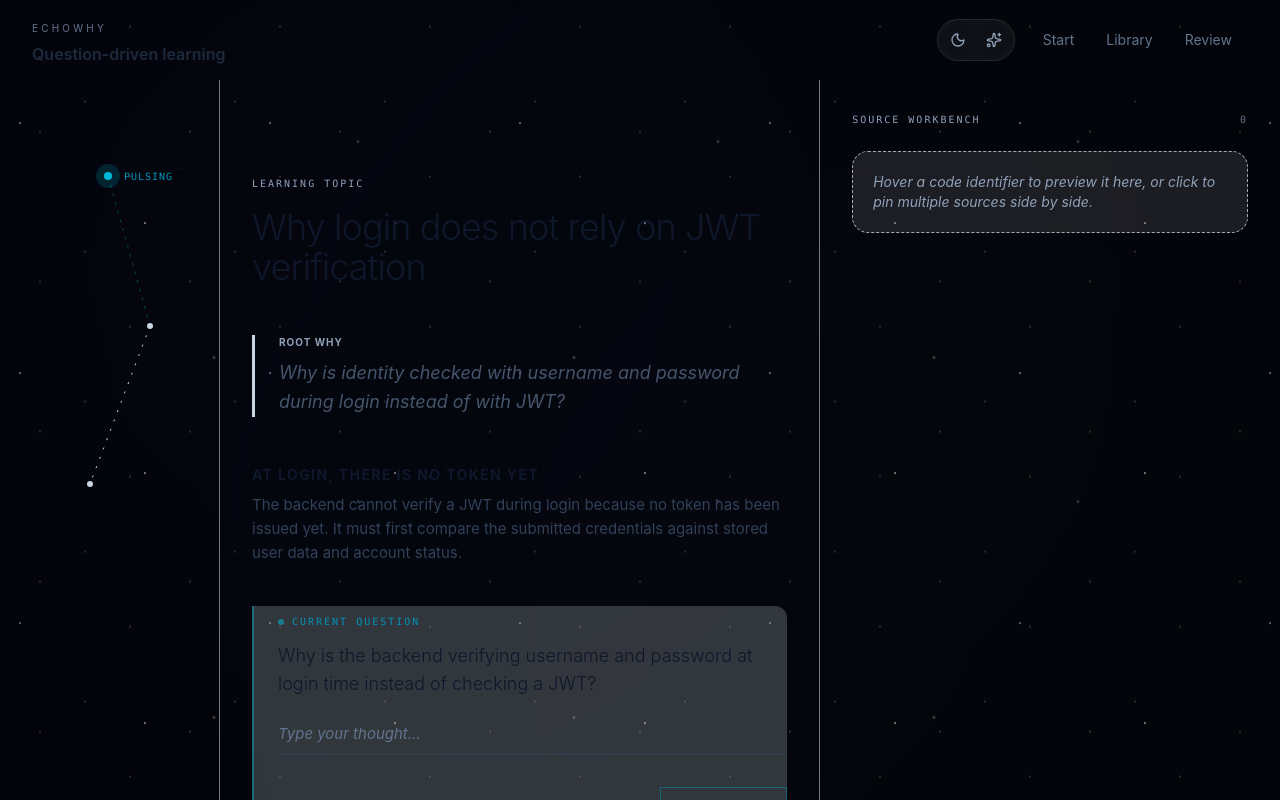
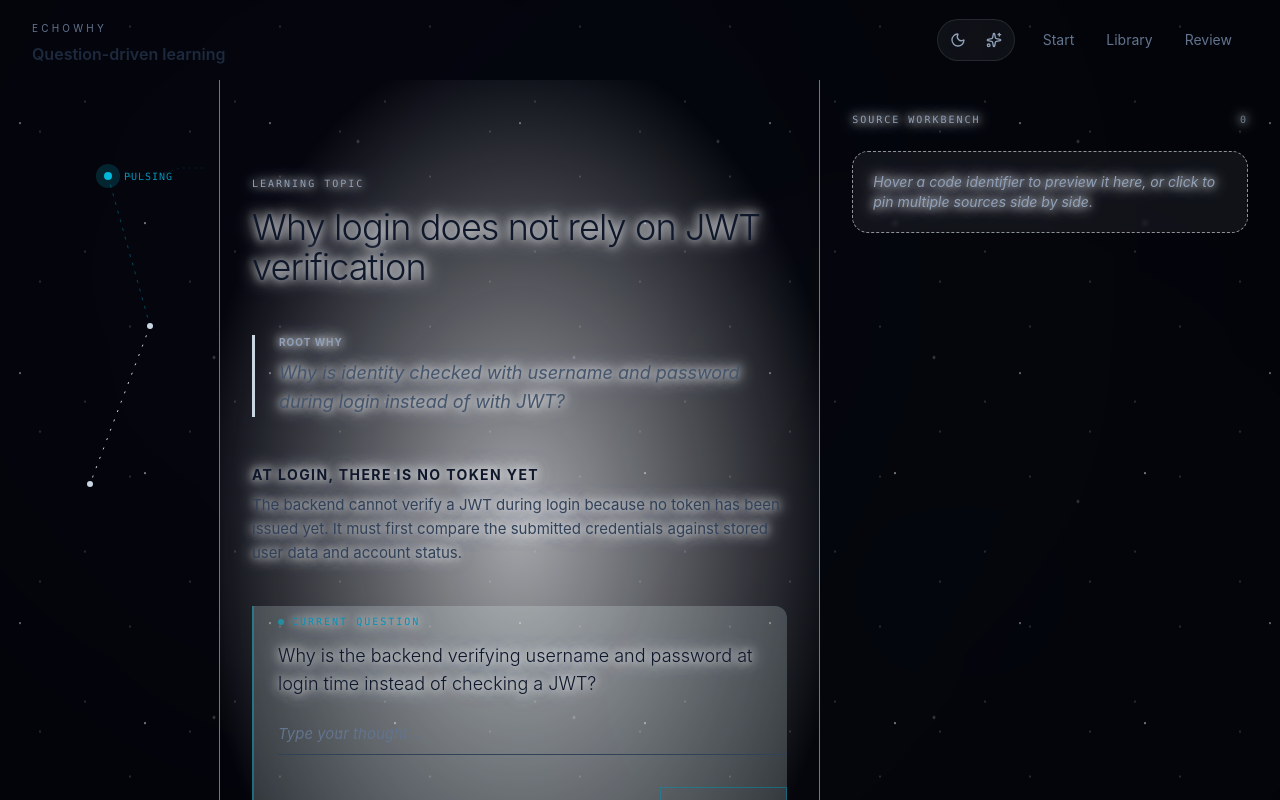
Before and after one commit to Lin-CcC/Echowhy, a React (Vite) app: page / in a window 1280 px wide. Both pictures are taken after typing "Sample" into the empty fields and a click on the button 896 px from the left and 396 px from the top of the page. Built offline with nearby package versions, Linux system fonts and the light colour scheme.

Commit message:
白天模式的夜读保护

```diff
--- a/src/features/learning-panel/components/learning-panel.tsx
+++ b/src/features/learning-panel/components/learning-panel.tsx
@@ -1,4 +1,4 @@
-import { useEffect } from "react";
+import { useEffect, type ReactNode } from "react";
 import { useForm } from "react-hook-form";
 import { zodResolver } from "@hookform/resolvers/zod";
 import { z } from "zod";
@@ -13,6 +13,13 @@ import type {
 const answerSchema = z.object({
   answer: z.string().trim().min(8, "Try answering in a complete thought."),
 });
+
+const readingProtectionClass =
+  "text-halo-light bg-[radial-gradient(ellipse_at_center,rgba(248,250,252,0.66)_0%,rgba(248,250,252,0.3)_42%,rgba(248,250,252,0)_78%)] dark:bg-transparent dark:text-halo-dark";
+
+function ReadingLine({ children }: { children: ReactNode }) {
+  return <span className="reading-line-shield">{children}</span>;
+}
 
 type AnswerValues = z.infer<typeof answerSchema>;
 
@@ -57,10 +64,10 @@ function AnchorToken({
       onMouseLeave={onClearPreviewReference}
       onClick={() => onPinSource(referenceId)}
       className={cn(
-        "inline-block rounded-sm border-b px-1 font-mono transition-all",
+        "text-halo-light dark:text-halo-dark inline-block rounded-sm border-b px-1 font-mono transition-all",
         isActive
           ? "border-cyan-500 bg-cyan-500/5 text-cyan-700 dark:border-cyan-400 dark:bg-cyan-400/8 dark:text-cyan-300"
-          : "border-dashed border-cyan-500/60 text-cyan-700 hover:bg-cyan-500/8 hover:border-solid dark:text-cyan-400",
+          : "border-dashed border-cyan-500/60 text-cyan-700 hover:border-solid hover:bg-cyan-500/8 dark:text-cyan-400",
       )}
     >
       {children}
@@ -79,14 +86,17 @@ function renderBlockContent(
     case "exp-login-first-proof":
       return (
         <p className="mb-8">
-          The backend cannot verify a JWT during login because no token has been
-          issued yet. It must first compare the submitted credentials against
-          stored user data and account status.
+          <ReadingLine>
+            The backend cannot verify a JWT during login because no token has
+            been issued yet. It must first compare the submitted credentials
+            against stored user data and account status.
+          </ReadingLine>
         </p>
       );
     case "exp-service-separation":
       return (
         <p className="mb-8">
+          <ReadingLine>
             The{" "}
             <AnchorToken
               referenceId="ref-auth-controller"
@@ -109,11 +119,13 @@ function renderBlockContent(
               AuthService
             </AnchorToken>
             . That keeps the transport layer thin and the business rule explicit.
+          </ReadingLine>
         </p>
       );
     case "exp-jwt-after-validation":
       return (
         <p className="mb-8">
+          <ReadingLine>
             Only after the backend decides the user is valid does{" "}
             <AnchorToken
               referenceId="ref-jwt-service"
@@ -126,10 +138,15 @@ function renderBlockContent(
             </AnchorToken>{" "}
             sign a token. Later protected requests can trust that token because
             the server itself created it after a successful login.
+          </ReadingLine>
         </p>
       );
     default:
-      return <p className="mb-8">{step.block.content}</p>;
+      return (
+        <p className="mb-8">
+          <ReadingLine>{step.block.content}</ReadingLine>
+        </p>
+      );
   }
 }
 
@@ -172,22 +189,22 @@ export function LearningPanel({
     Boolean(currentAnswerState);
 
   return (
-    <div className="mx-auto w-full max-w-3xl px-8 py-16 sm:py-24">
+    <div className={cn("mx-auto w-full max-w-3xl px-8 py-16 sm:py-24", readingProtectionClass)}>
       <div className="mb-12">
         <p className="mb-4 text-[10px] font-mono uppercase tracking-[0.2em] text-slate-400 dark:text-slate-500">
-          Learning Topic
+          <ReadingLine>Learning Topic</ReadingLine>
         </p>
         <h1 className="text-3xl font-light tracking-tight text-slate-900 dark:text-white/90 sm:text-4xl">
-          {title}
+          <ReadingLine>{title}</ReadingLine>
         </h1>
       </div>
 
       <div className="mb-12 border-l-[3px] border-slate-300 pl-6 dark:border-slate-700">
         <p className="mb-2 text-[10px] font-bold uppercase tracking-widest text-slate-400 dark:text-slate-600">
-          Root Why
+          <ReadingLine>Root Why</ReadingLine>
         </p>
         <p className="text-lg italic leading-relaxed text-slate-600 dark:text-slate-400">
-          {rootQuestion}
+          <ReadingLine>{rootQuestion}</ReadingLine>
         </p>
       </div>
 
@@ -207,11 +224,13 @@ export function LearningPanel({
                     className="group flex w-full items-center justify-between text-left"
                   >
                     <p className="text-sm italic text-slate-500 transition-colors group-hover:text-cyan-600 dark:text-slate-400 dark:group-hover:text-cyan-400">
+                      <ReadingLine>
                         <span className="font-bold not-italic">Q:</span>{" "}
                         {step.question.prompt}
+                      </ReadingLine>
                     </p>
                     <span className="text-xs text-slate-400">
-                      {isHistoryExpanded ? "−" : "+"}
+                      {isHistoryExpanded ? "-" : "+"}
                     </span>
                   </button>
 
@@ -222,15 +241,19 @@ export function LearningPanel({
                     )}
                   >
                     <p className="text-sm text-slate-600 dark:text-slate-300">
+                      <ReadingLine>
                         <span className="font-bold text-cyan-600 dark:text-cyan-500">Answer:</span>{" "}
                         {answerState.status === "skipped"
                           ? "Skipped for now."
                           : answerState.answer}
+                      </ReadingLine>
                     </p>
                     {answerState.feedback ? (
                       <p className="mt-2 text-sm text-slate-500 dark:text-slate-400">
+                        <ReadingLine>
                           <span className="font-bold text-cyan-600 dark:text-cyan-500">AI:</span>{" "}
                           {answerState.feedback.nextSuggestion}
+                        </ReadingLine>
                       </p>
                     ) : null}
                   </div>
@@ -239,7 +262,7 @@ export function LearningPanel({
 
               <div>
                 <h3 className="mb-2 text-sm font-bold uppercase tracking-widest text-slate-900 dark:text-slate-200">
-                  {step.block.title ?? `Step ${index + 1}`}
+                  <ReadingLine>{step.block.title ?? `Step ${index + 1}`}</ReadingLine>
                 </h3>
                 {renderBlockContent(
                   step,
@@ -253,11 +276,11 @@ export function LearningPanel({
               {isCurrent ? (
                 <div className="my-10 rounded-r-xl border-l-[2px] border-cyan-500/40 bg-cyan-50/20 py-2 pl-6 transition-all dark:bg-cyan-950/10">
                   <p className="mb-3 flex items-center gap-2 text-[10px] font-mono uppercase tracking-[0.2em] text-cyan-600 dark:text-cyan-500">
-                    <span className="h-1.5 w-1.5 rounded-full bg-cyan-500 animate-pulse" />
-                    Current Question
+                    <span className="h-1.5 w-1.5 animate-pulse rounded-full bg-cyan-500" />
+                    <ReadingLine>Current Question</ReadingLine>
                   </p>
                   <p className="mb-6 text-lg font-light text-slate-900 dark:text-white/90">
-                    {step.question.prompt}
+                    <ReadingLine>{step.question.prompt}</ReadingLine>
                   </p>
 
                   <form onSubmit={handleSubmit}>
@@ -302,12 +325,14 @@ export function LearningPanel({
         {finishedAllSteps ? (
           <div className="my-10 rounded-r-xl border-l-[2px] border-cyan-500/40 bg-cyan-50/20 py-2 pl-6 dark:bg-cyan-950/10">
             <p className="mb-3 flex items-center gap-2 text-[10px] font-mono uppercase tracking-[0.2em] text-cyan-600 dark:text-cyan-500">
-              <span className="h-1.5 w-1.5 rounded-full bg-cyan-500 animate-pulse" />
-              Current state
+              <span className="h-1.5 w-1.5 animate-pulse rounded-full bg-cyan-500" />
+              <ReadingLine>Current state</ReadingLine>
             </p>
             <p className="text-lg font-light text-slate-900 dark:text-white/90">
+              <ReadingLine>
                 This branch is grounded for now. The next step is to persist it
                 into Library and let Review reopen it later.
+              </ReadingLine>
             </p>
           </div>
         ) : null}
--- a/src/features/source-reference/components/source-reference-panel.tsx
+++ b/src/features/source-reference/components/source-reference-panel.tsx
@@ -54,7 +54,7 @@ export function SourceReferencePanel({
 
   return (
     <aside className="relative hidden h-full w-[min(32rem,36vw)] min-w-[24rem] shrink-0 overflow-y-auto border-l border-slate-200/50 bg-transparent p-8 scroll-smooth xl:block dark:border-slate-800/50">
-      <p className="mb-6 flex items-center justify-between text-[10px] font-mono uppercase tracking-[0.2em] text-slate-400 dark:text-slate-600">
+      <p className="text-halo-light dark:text-halo-dark mb-6 flex items-center justify-between text-[10px] font-mono uppercase tracking-[0.2em] text-slate-400 dark:text-slate-600">
         <span>Source Workbench</span>
         <span className="text-slate-400/70">{displayedReferences.length}</span>
       </p>
@@ -71,16 +71,27 @@ export function SourceReferencePanel({
                   itemRefs.current[reference.id] = element;
                 }}
                 className={cn(
-                  "rounded-2xl border p-4 transition-all duration-200",
+                  "relative isolate overflow-hidden rounded-2xl border bg-white/[0.025] p-4 backdrop-blur-[2px] transition-all duration-200 dark:bg-[#050814]/18",
                   kind === "preview"
-                    ? "border-cyan-200/50 bg-cyan-50/20 opacity-80 dark:border-cyan-800/30 dark:bg-cyan-950/12"
-                    : "border-slate-200/60 bg-white/20 dark:border-slate-800/60 dark:bg-slate-900/16",
+                    ? "border-cyan-200/42 opacity-90 shadow-[0_18px_52px_-42px_rgba(8,145,178,0.22)] dark:border-cyan-700/26"
+                    : "border-slate-200/46 shadow-[0_18px_60px_-48px_rgba(15,23,42,0.24)] dark:border-slate-700/38 dark:shadow-[0_18px_60px_-46px_rgba(0,0,0,0.62)]",
                 )}
               >
-                <div className="mb-4 flex items-start justify-between gap-3">
+                <div
+                  className={cn(
+                    "pointer-events-none absolute inset-0 z-0 rounded-2xl",
+                    kind === "preview"
+                      ? "bg-[radial-gradient(ellipse_at_35%_20%,rgba(236,254,255,0.38)_0%,rgba(236,254,255,0.16)_36%,rgba(236,254,255,0.035)_72%,transparent_100%)] dark:bg-[radial-gradient(ellipse_at_35%_20%,rgba(8,47,73,0.28)_0%,rgba(8,47,73,0.12)_42%,transparent_100%)]"
+                      : "bg-[radial-gradient(ellipse_at_35%_20%,rgba(248,250,252,0.5)_0%,rgba(248,250,252,0.18)_42%,rgba(248,250,252,0.04)_76%,transparent_100%)] dark:bg-[radial-gradient(ellipse_at_35%_20%,rgba(15,23,42,0.42)_0%,rgba(15,23,42,0.18)_44%,transparent_100%)]",
+                  )}
+                />
+
+                <div className="relative z-10 mb-4 flex items-start justify-between gap-3">
                   <div className="space-y-1 text-sm font-medium text-slate-700 dark:text-slate-300">
-                    <p>{reference.label}</p>
-                    <p className="break-all text-slate-500">
+                    <p className="text-halo-light dark:text-halo-dark">
+                      {reference.label}
+                    </p>
+                    <p className="text-halo-light break-all text-slate-500 dark:text-halo-dark dark:text-slate-500">
                       {reference.referencePath}
                       {reference.startLine
                         ? ` : ${reference.startLine}-${reference.endLine}`
@@ -94,7 +105,7 @@ export function SourceReferencePanel({
                       onClick={() => onUnpinSource(reference.id)}
                       className="shrink-0 text-xs text-slate-400 transition-colors hover:text-slate-600 dark:hover:text-slate-200"
                     >
-                      [ ✕ ]
+                      [ x ]
                     </button>
                   ) : (
                     <span className="shrink-0 text-[10px] font-mono uppercase tracking-[0.2em] text-cyan-500/80">
@@ -103,7 +114,7 @@ export function SourceReferencePanel({
                   )}
                 </div>
 
-                <div className="font-mono text-[12px] leading-loose text-slate-500 dark:text-slate-500">
+                <div className="text-halo-light dark:text-halo-dark relative z-10 font-mono text-[12px] leading-loose text-slate-600 dark:text-slate-400">
                   {reference.snippet.split("\n").map((line, index) => {
                     const highlighted = lineMatcher?.test(line) ?? false;
 
@@ -111,13 +122,13 @@ export function SourceReferencePanel({
                       <p
                         key={`${reference.id}-${index}`}
                         className={cn(
-                          "relative inline-block w-full border-l-[2px] pl-4 transition-all duration-200",
+                          "relative inline-block w-full whitespace-pre-wrap border-l-[2px] pl-4 transition-all duration-200",
                           highlighted
-                            ? "border-cyan-500 bg-cyan-500/5 text-cyan-700 shadow-[-4px_0_12px_rgba(6,182,212,0.08)] dark:border-cyan-400 dark:bg-cyan-400/8 dark:text-cyan-300"
+                            ? "border-cyan-500 bg-gradient-to-r from-cyan-500/[0.055] via-cyan-500/[0.022] to-transparent text-cyan-700 shadow-[-4px_0_12px_rgba(6,182,212,0.08)] dark:border-cyan-400 dark:from-cyan-400/[0.09] dark:via-cyan-400/[0.025] dark:text-cyan-300"
                             : "border-transparent",
                         )}
                       >
-                        {line}
+                        {line || " "}
                       </p>
                     );
                   })}
@@ -127,9 +138,11 @@ export function SourceReferencePanel({
           })}
         </div>
       ) : (
-        <div className="rounded-2xl border border-dashed border-slate-200/70 bg-white/10 p-5 text-sm italic text-slate-400 dark:border-slate-800/70 dark:bg-slate-900/10 dark:text-slate-500">
-          Hover a code identifier to preview it here, or click to pin multiple
-          sources side by side.
+        <div className="rounded-2xl border border-dashed border-slate-200/60 bg-white/[0.06] p-5 text-sm italic text-slate-400 backdrop-blur-[2px] dark:border-slate-800/70 dark:bg-[#050814]/24 dark:text-slate-500">
+          <span className="text-halo-light dark:text-halo-dark">
+            Hover a code identifier to preview it here, or click to pin multiple
+            sources side by side.
+          </span>
         </div>
       )}
     </aside>
--- a/src/styles/globals.css
+++ b/src/styles/globals.css
@@ -228,3 +228,37 @@ textarea {
     typing-reveal 2.2s steps(44, end) 1.5s forwards,
     caret-blink 1s step-end 1.5s infinite;
 }
+
+@layer utilities {
+  .text-halo-light {
+    text-shadow:
+      0 0 8px rgba(248, 250, 252, 0.96),
+      0 0 16px rgba(248, 250, 252, 0.82),
+      0 0 24px rgba(248, 250, 252, 0.68);
+  }
+
+  .text-halo-dark {
+    text-shadow:
+      0 0 8px rgba(10, 15, 26, 0.98),
+      0 0 16px rgba(10, 15, 26, 0.9),
+      0 0 24px rgba(10, 15, 26, 0.8);
+  }
+
+  .reading-line-shield {
+    -webkit-box-decoration-break: clone;
+    box-decoration-break: clone;
+    margin-inline: -0.08em;
+    padding-inline: 0.08em;
+    border-radius: 0.18rem;
+    background: rgba(248, 250, 252, 0.78);
+    box-shadow:
+      0 0 0 0.12em rgba(248, 250, 252, 0.78),
+      0 0 18px 8px rgba(248, 250, 252, 0.72);
+  }
+
+  :root.dark .reading-line-shield,
+  .dark .reading-line-shield {
+    background: transparent;
+    box-shadow: none;
+  }
+}
```
Lines whose indentation alone changed are shown as unchanged.
